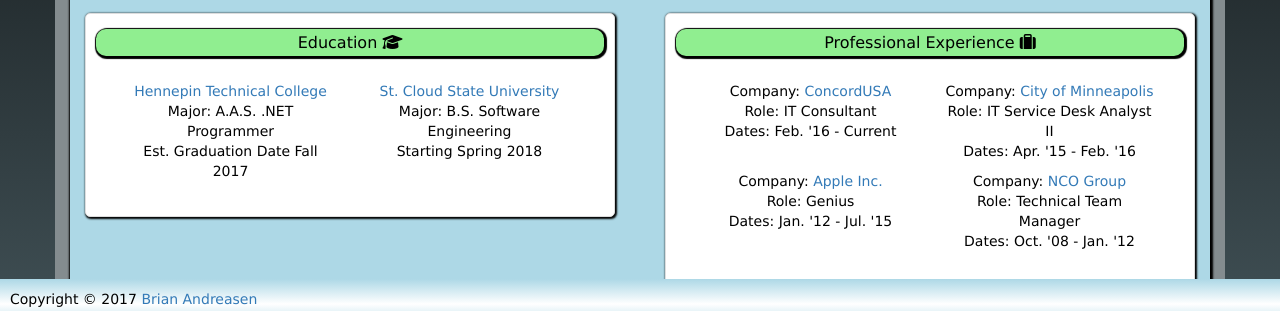
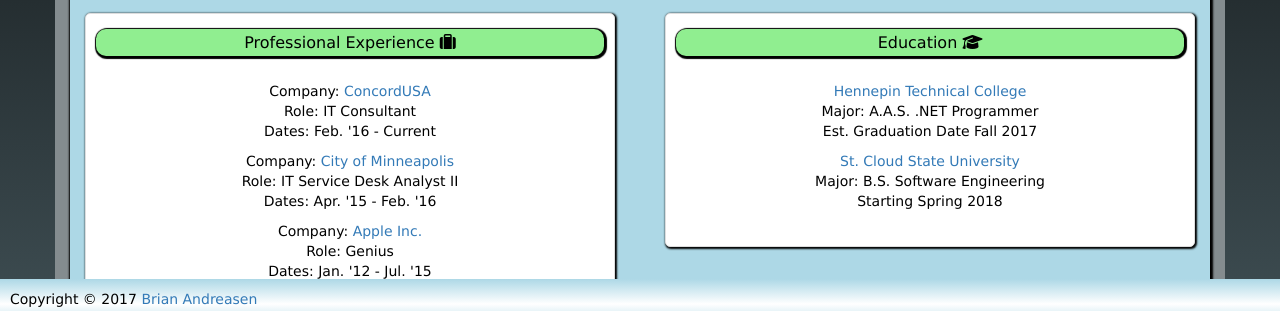
Before and after one commit to brianandreasen1983/portfolio, a plain HTML site: page index.html in a window 1280 px wide. Shown: the part 471-782 px from the top of the page. Drawn offline with nearby package versions, Linux system fonts and the light colour scheme.

Commit message:
More JS
More functional javascript changes and added some click behavior for the
headings. I may remove the click behavior for the background.

```diff
--- a/index.html
+++ b/index.html
@@ -47,7 +47,6 @@
         </div>
     </nav>
     <!--End of Navigation-->
-
     <!--MAIN CONTENT-->
     <main>
         <div class="container" id="container">
@@ -64,45 +63,44 @@
                 <div class="row">
                     <div class="col-xs-6">
                         <div class="thumbnail">
+                            <h3 class="panel-title">Professional Experience <i class="fa fa-suitcase" aria-hidden="true"></i></h3>
+                            <div class="panel-body">
+                                <div class="col-sm-12">
+                                    <p>Company: <a href="https://concordusa.com/">ConcordUSA</a>
+                                        <br/>Role: IT Consultant
+                                        <br/>Dates: Feb. '16 - Current</p>
+                                </div>
+                                <div class="col-sm-12">
+                                    <p>Company: <a href="http://www.ci.minneapolis.mn.us/">City of Minneapolis</a>
+                                        <br/>Role: IT Service Desk Analyst II
+                                        <br/>Dates: Apr. '15 - Feb. '16</p>
+                                </div>
+                                <div class="col-sm-12">
+                                    <p>Company: <a href="http://www.apple.com">Apple Inc.</a>
+                                        <br/>Role: Genius
+                                        <br/>Dates: Jan. '12 - Jul. '15</p>
+                                </div>
+                                <div class="col-sm-12">
+                                    <p>Company: <a href="http://ncogroupjobs.com/english/">NCO Group</a>
+                                        <br/>Role: Technical Team Manager
+                                        <br/>Dates: Oct. '08 - Jan. '12</p>
+                                </div>
+                            </div>
+                        </div>
+                    </div>
+                    <div class="col-xs-6">
+                        <div class="thumbnail">
                             <h3 class="panel-title" id="education">Education <i class="fa fa-graduation-cap" aria-hidden="true"></i></h3>
                             <div class="panel-body">
-                                <div class="col-sm-6">
+                                <div class="col-sm-12">
                                     <a href="http://www.hennepintech.edu">Hennepin Technical College</a>
                                     <p>Major: A.A.S. .NET Programmer
                                         <br/>Est. Graduation Date Fall 2017</p>
                                 </div>
-                                <div class="col-sm-6">
+                                <div class="col-sm-12">
                                     <a href="http://www.stcloudstate.edu/programs/software-engineering/">St. Cloud State University</a>
                                     <p>Major: B.S. Software Engineering
                                         <br/>Starting Spring 2018</p>
-                                </div>
-                            </div>
-                        </div>
-                    </div>
-
-                    <div class="col-xs-6">
-                        <div class="thumbnail">
-                            <h3 class="panel-title">Professional Experience <i class="fa fa-suitcase" aria-hidden="true"></i></h3>
-                            <div class="panel-body">
-                                <div class="col-sm-6">
-                                    <p>Company: <a href="https://concordusa.com/">ConcordUSA</a>
-                                        <br/>Role: IT Consultant
-                                        <br/>Dates: Feb. '16 - Current</p>
-                                </div>
-                                <div class="col-sm-6">
-                                    <p>Company: <a href="http://www.ci.minneapolis.mn.us/">City of Minneapolis</a>
-                                        <br/>Role: IT Service Desk Analyst II
-                                        <br/>Dates: Apr. '15 - Feb. '16</p>
-                                </div>
-                                <div class="col-sm-6">
-                                    <p>Company: <a href="http://www.apple.com">Apple Inc.</a>
-                                        <br/>Role: Genius
-                                        <br/>Dates: Jan. '12 - Jul. '15</p>
-                                </div>
-                                <div class="col-sm-6">
-                                    <p>Company: <a href="http://ncogroupjobs.com/english/">NCO Group</a>
-                                        <br/>Role: Technical Team Manager
-                                        <br/>Dates: Oct. '08 - Jan. '12</p>
                                 </div>
                             </div>
                         </div>
@@ -131,7 +129,7 @@
                                         <h4>JavaScript Libraries</h4>
                                         <ul>
                                             <li>JQuery</li>
-                                            <li>React</li>
+                                            <li>React JS</li>
                                             <li>Redux</li>
                                             <li>Angular 2</li>
                                             <li>Node JS</li>
@@ -195,7 +193,6 @@
             </div>
             <div class="page-header" id="webdevproj">
                 <h3>Web Projects <i class="fa fa-globe" aria-hidden="true"></i></h3>
-
                 <div class="row">
                     <div class="col-xs-12 col-sm-4">
                         <div class="thumbnail">
--- a/js/script.js
+++ b/js/script.js
@@ -3,16 +3,30 @@ $(document).ready(function () {
 
     $('h4').addClass("panel-title");
 
-    function showProfilePicture(profilePicture) {
+    //If you click on the Web Projects header it will toggle the projects to show and hide.
+    var webDevProjects = $('#webdevproj').children().first().click(function () {
+        $(webDevProjects).siblings().toggle();
+    });
+
+    var cSharpProjects = $('#csharp').children().first().click(function(){
+        $(cSharpProjects).siblings().toggle();
+    });
+
+    var background = $('#background').children().first().click(function(){
+        $(background).siblings().toggle();
+    });
+    //var background = $('#background').children().next().toggle();
+
+    function animateProfilePicture(profilePicture) {
         var profilePicture = $('#profilepic');
         profilePicture.hide();
         profilePicture.fadeIn(2000);
     };
 
-    function slideDownJumbotron(jumbotron) {
+    function animateJumbotron(jumbotron) {
         var jumbotron = $('.jumbotron');
         jumbotron.hide();
-        jumbotron.animate().slideDown(2500);
+        jumbotron.animate().slideDown(1000);
     };
 
     function animateBackground(background) {
@@ -21,22 +35,40 @@ $(document).ready(function () {
         background.animate().slideDown(2000);
     };
 
-    function showWebProjects(webProjects) {
+    function animateWebProjects(webProjects) {
         var webProjects = $('#webdevproj');
         webProjects.hide();
-        webProjects.slideDown(2000);
+        webProjects.slideDown(1500);
     };
 
-    function showCsharpProjects(CsharpProjects) {
+    function animateCsharpProjects(CsharpProjects) {
         var CsharpProjects = $('#csharp');
         CsharpProjects.hide();
-        CsharpProjects.slideDown(2000);
+        CsharpProjects.slideDown(1500);
     };
 
-    slideDownJumbotron();
+    //    function animateNavigationBar(navBar) {
+    //        var navBar = $('nav');
+    //        navBar.animate({
+    //            top: "+30",
+    //        }, 1000, function () {
+    //
+    //        });
+    //    };
+    //
+    //    function realignNavBar(navBar){
+    //      var navBar = $('nav');
+    //                navBar.animate({
+    //            top: "0",
+    //        }, 1000, function () {
+    //
+    //        });
+    //    }
+
+    //    animateNavigationBar();
+    animateJumbotron();
     animateBackground();
-    showProfilePicture();
-    showWebProjects();
-    showCsharpProjects();
-
+    animateProfilePicture();
+    animateWebProjects();
+    animateCsharpProjects();
 });
```
